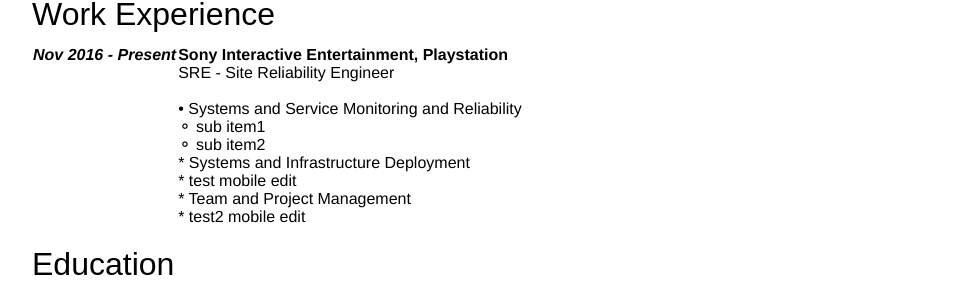
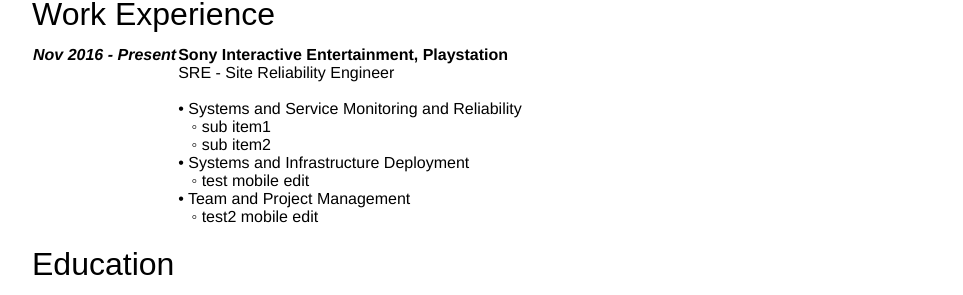
Before and after one commit to mpursley/mpursley.github.io, a Jekyll site: the page built from index_resume_short.md, in a window 1280 px wide. Shown: the part 230-525 px from the top of the page, without its empty margins (16-979 px from the left). Built offline with Jekyll 4.4.1, drawn with Linux system fonts in a browser that asks for light colours; part of the change alters nothing that is shown.

```diff
--- a/index_resume_short.md
+++ b/index_resume_short.md
@@ -32,12 +32,12 @@ _Nov 2016 - Present_ | __Sony Interactive Entertainment, Playstation__
 &nbsp; | SRE - Site Reliability Engineer
 &nbsp; |
 &nbsp; | • Systems and Service Monitoring and Reliability
-&nbsp; |   ⚬ sub item1
-&nbsp; |   ⚬ sub item2
-&nbsp; | * Systems and Infrastructure Deployment
-&nbsp; |   * test mobile edit
-&nbsp; | * Team and Project Management
-&nbsp; |   * test2 mobile edit
+&nbsp; | &nbsp;&nbsp;  ◦ sub item1
+&nbsp; | &nbsp;&nbsp;  ◦ sub item2
+&nbsp; | • Systems and Infrastructure Deployment
+&nbsp; | &nbsp;&nbsp;  ◦ test mobile edit
+&nbsp; | • Team and Project Management
+&nbsp; | &nbsp;&nbsp;  ◦ test2 mobile edit
 
 
 ## Education
```
